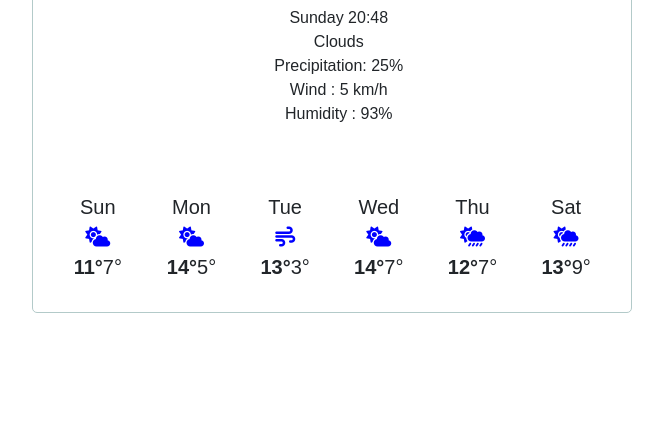
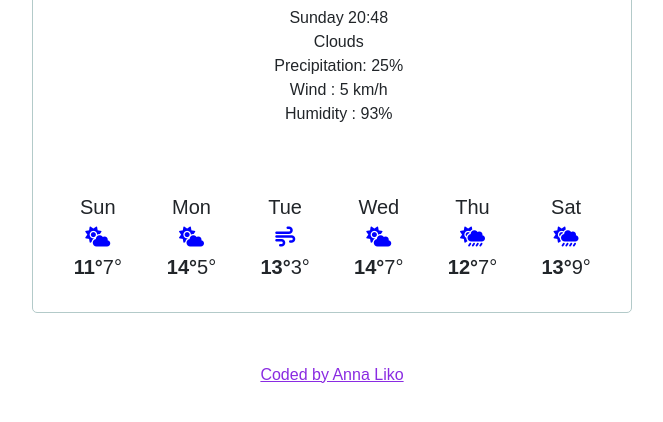
Before and after one commit to annaliko/weather-app-draft, a plain HTML site: page index.html in a window 1280 px wide. Shown: the part 370-792 px from the top of the page, without its empty margins (308-971 px from the left). Drawn offline with nearby package versions, Linux system fonts and the light colour scheme; no server answers.

Commit message:
Added a link to Git repository

```diff
--- a/index.html
+++ b/index.html
@@ -114,6 +114,7 @@
         </div>
       </div>
     </div>
+    <a href="https://github.com/annaliko/weather-app-draft" target="_blank" class="creator">Coded by Anna Liko</a>
     <script src="src/index.js"></script>
     <script>
         function showPosition(position) {
--- a/src/styles.css
+++ b/src/styles.css
@@ -61,3 +61,9 @@ ul {
   text-align: center;
   font-size: 20px;
 }
+.creator {
+  display: block;
+  text-align: center;
+  color: blueviolet;
+  margin-bottom: 0px 20px;
+}
```
